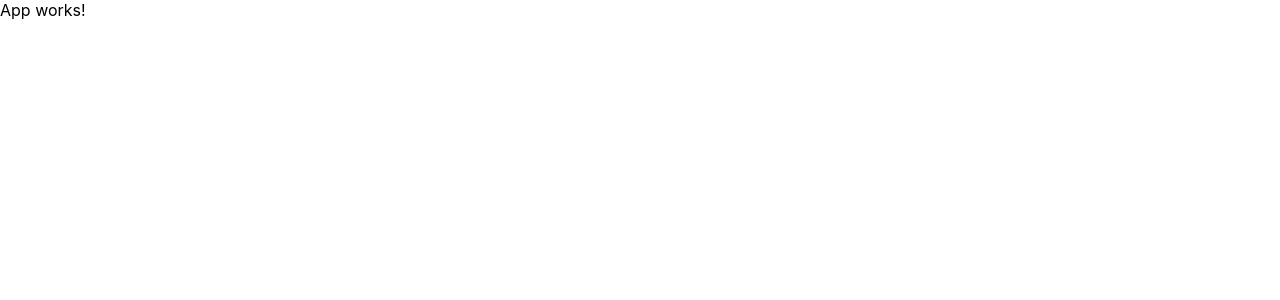
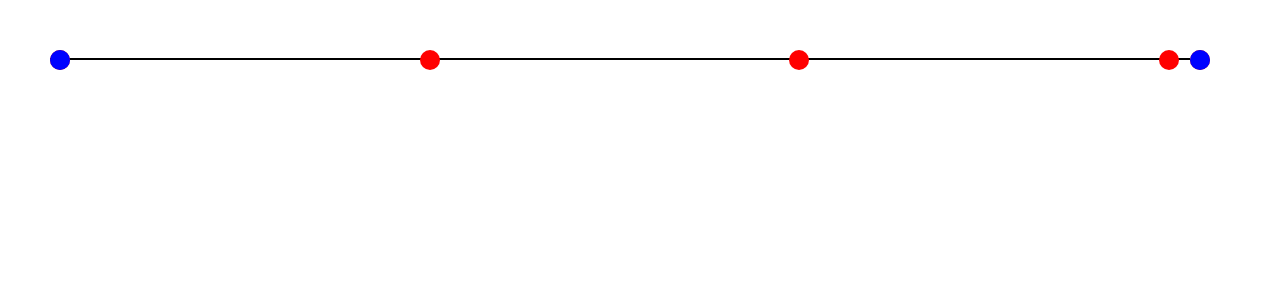
Before and after one commit to SebiH/tex-timelapse, a React (Create React App) app in the folder webui/: page / in a window 1280 px wide. Shown: the top 300 px of the page. Built offline with nearby package versions, Linux system fonts and the light colour scheme.

Commit message:
Add rough slider idea for git commits

```diff
--- a/webui/src/App.scss
+++ b/webui/src/App.scss
@@ -2,4 +2,6 @@
     width: 100%;
     height: 100%;
     position: relative;
+
+    padding: 50px;
 }
--- a/webui/src/App.tsx
+++ b/webui/src/App.tsx
@@ -1,9 +1,12 @@
 import './App.scss';
+import CommitSlider from './features/commit-slider/commit-slider';
 
 const App = () => {
     return (
         <div className="App">
-            App works!
+            <div>
+                <CommitSlider />
+            </div>
         </div>
     );
 };
--- /dev/null
+++ b/webui/src/features/commit-slider/commit-slider.scss
@@ -0,0 +1,35 @@
+.slider-container {
+    position: relative;
+    width: calc(100% - 40px);
+    height: 200px;
+    overflow: visible;
+
+    .line {
+        position: absolute;
+        top: 8px;
+        left: 0;
+        width: 100%;
+        height: 2px;
+        background: black;
+    }
+
+    .commit {
+        position: absolute;
+        top: 0;
+        width: 20px;
+        height: 20px;
+        border-radius: 50%;
+        background: red;
+
+        transition: 0.2s linear;
+
+        &.dragging {
+            transition: none;
+        }
+
+        &.interactive {
+            cursor: pointer;
+            background: blue;
+        }
+    }
+}
--- /dev/null
+++ b/webui/src/features/commit-slider/commit-slider.tsx
@@ -0,0 +1,94 @@
+import { useRef, useState } from 'react';
+import './commit-slider.scss';
+
+const CommitSlider = () => {
+    const [ startCommit, setStart ] = useState(0);
+    const [ endCommit, setEnd ] = useState(100);
+    const [ isDragging, setIsDragging ] = useState(false);
+
+    const sliderRef = useRef(null);
+
+    const commits = [
+        { date: new Date('2021-01-01T00:00:00'), sha: '1234567891' },
+        { date: new Date('2021-01-01T01:00:00'), sha: '1234567892' },
+        { date: new Date('2021-01-01T02:00:00'), sha: '1234567893' },
+        { date: new Date('2021-01-01T03:00:00'), sha: '1234567894' },
+        { date: new Date('2021-01-01T03:05:00'), sha: '1234567895' },
+    ];
+
+    const min = commits.map(c => c.date.getTime()).reduce((a, b) => Math.min(a, b));
+    const max = commits.map(c => c.date.getTime()).reduce((a, b) => Math.max(a, b));
+    const getPosition = (time: number) => (time - min) / (max - min) * 100;
+
+    const commitDots = commits.map(commit => {
+        const style = { left: `${ getPosition(commit.date.getTime()) }%` };
+        return <div className='commit' style={style} key={commit.sha}>
+            <div className='dot'></div>
+            {/* <div className='label'>{commit.date.toLocaleTimeString()}</div> */}
+        </div>;
+    });
+
+
+    const onSliderMouseDown = (event: React.MouseEvent<HTMLDivElement, MouseEvent>, type: 'start' | 'end') => {
+        event.preventDefault();
+        setIsDragging(true);
+        const setPosition = type === 'start' ? setStart : setEnd;
+
+        if (sliderRef) {
+            const handlePos = (sliderRef.current as any).getBoundingClientRect().left;
+            const width = (sliderRef.current as any).getBoundingClientRect().width;
+            let current = -1;
+
+            const onMouseMove = (e: MouseEvent) => {
+                e.preventDefault();
+                const mousePos = e.pageX;
+                const pos = (mousePos - handlePos) / width * 100;
+                current = Math.min(Math.max(0, pos), 100);
+                setPosition(current);
+            };
+
+            const onMouseUp = (e: MouseEvent) => {
+                e.preventDefault();
+                window.removeEventListener('mousemove', onMouseMove);
+                window.removeEventListener('mouseup', onMouseUp);
+
+                // find closest commit
+                let closest: any;
+                for (const commit of commits) {
+                    const pos = getPosition(commit.date.getTime());
+                    if (closest === undefined || Math.abs(pos - current) < Math.abs(closest - current)) {
+                        closest = pos;
+                    }
+                }
+
+                if (closest !== undefined)
+                    setPosition(closest);
+
+                setIsDragging(false);
+            };
+
+            window.addEventListener('mousemove', onMouseMove);
+            window.addEventListener('mouseup', onMouseUp);
+        }
+    };
+
+
+    return <div className='slider-container'>
+        <div className='slider' ref={sliderRef}>
+
+            <div className='line'></div>
+            { commitDots }
+
+            <div className={ 'commit interactive' + (isDragging ? ' dragging' : '') } style={{ 'left': `${startCommit}%` }} onMouseDown={(e) => onSliderMouseDown(e, 'start')}>
+                <div className='dot'></div>
+            </div>
+
+            <div className={ 'commit interactive' + (isDragging ? ' dragging' : '') } style={{ 'left': `${endCommit}%` }} onMouseDown={(e) => onSliderMouseDown(e, 'end')}>
+                <div className='dot'></div>
+            </div>
+
+        </div>
+    </div>;
+};
+
+export default CommitSlider;
--- a/webui/src/index.css
+++ b/webui/src/index.css
@@ -30,6 +30,8 @@ body,
     /* Internet Explorer/Edge */
     user-select: none;
     /* Non-prefixed version, currently supported by Chrome, Edge, Opera and Firefox */
+
+    box-sizing: border-box;
 }
 
 #root {
@@ -37,7 +39,6 @@ body,
     height: 100%;
     width: 100%;
     overflow: hidden;
-    z-index: 2;
 }
 
 code {
```
